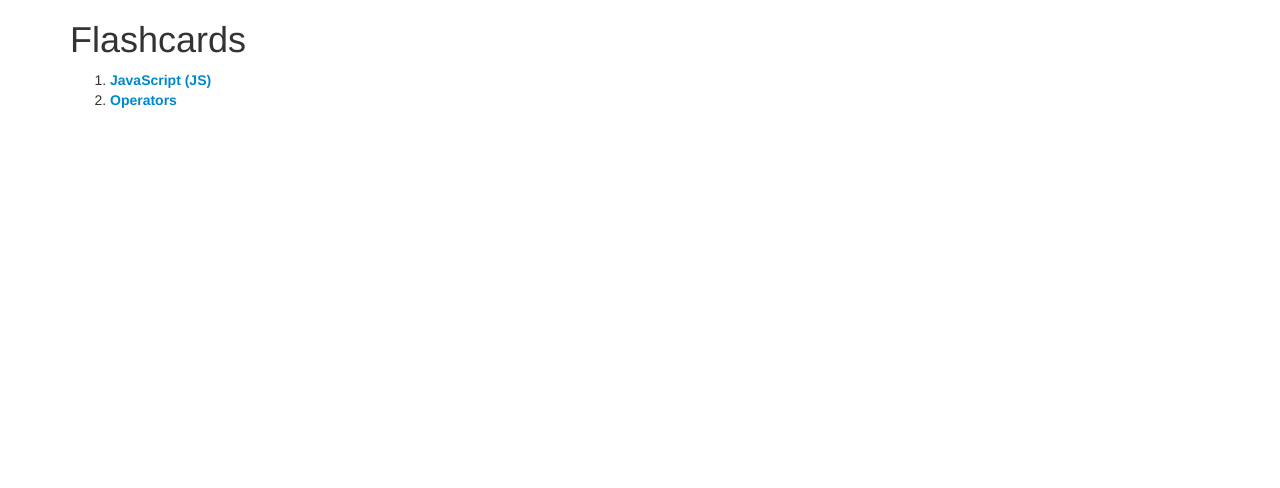
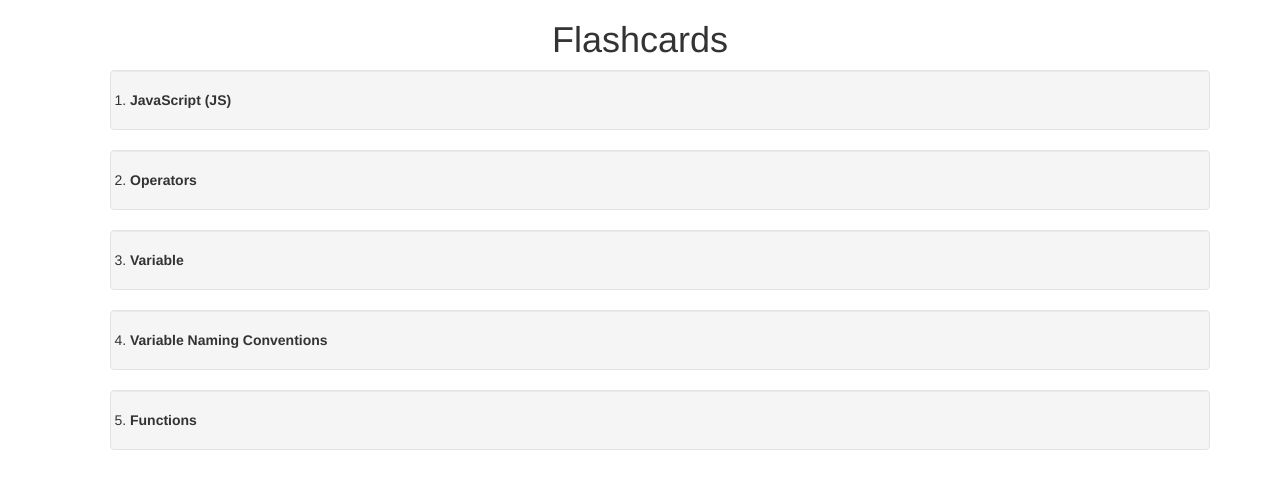
Before and after one commit to brgotting/flashcard-project, a plain HTML site: page index.html in a window 1280 px wide. Drawn offline with Linux system fonts and the light colour scheme.

Commit message:
add definitions, create clickable wells, center title

```diff
--- a/css/styles.css
+++ b/css/styles.css
@@ -2,9 +2,9 @@
   display: none;
 }
 
-.clickable {
+.well {
   cursor: pointer;
-  color: #0088cc;
+
 }
 
 .clickable:hover {
--- a/index.html
+++ b/index.html
@@ -9,13 +9,29 @@
 </head>
   <body>
     <div class="container">
-      <h1>Flashcards</h1>
+      <h1 align=center>Flashcards</h1>
 
 
         <ol>
-            <li><span id="jsclick" class="clickable"><strong>JavaScript (JS)</strong></span> <span id="js" class="definition">is an ancient game riddled in mystery and deceit. Though it appears to be an innocent children's pastime, you may change your mind when you learn of its treacherous history.</span></li>
+          <div class="well" id="jsclick" class="clickable">
+            <li><span><strong>JavaScript (JS)</strong></span> <span id="js" class="definition">an object-oriented computer programming language commonly used to create interactive effects within web browsers.</span></li>
+          </div>
 
-            <li><span id="opclick" class="clickable"><strong>Operators</strong></span> <span id="op" class="definition">is an ancient game riddled in mystery and deceit. Though it appears to be an innocent children's pastime, you may change your mind when you learn of its treacherous history.</span></li>
+          <div class="well" id="opclick" class="clickable">
+            <li><span><strong>Operators</strong></span> <span id="op" class="definition"> a character that represents an action.</span></li>
+          </div>
+
+          <div class="well" id="vbclick" class="clickable">
+            <li><span><strong>Variable</strong></span> <span id="vb" class="definition">a value that can change, depending on conditions or on information passed to the program.</span></li>
+          </div>
+
+          <div class="well" id="vbncclick" class="clickable">
+            <li><span><strong>Variable Naming Conventions</strong></span> <span id="vbnc" class="definition">a set of rules for choosing the character sequence to be used for identifiers which denote variables, types, functions, and other entities in source code and documentation.</span></li>
+          </div>
+
+          <div class="well" id="fnclick" class="clickable">
+            <li><span><strong>Functions</strong></span> <span id="fn" class="definition">a named section of a program that performs a specific task.</span></li>
+          </div>
         </ol>
 
 
--- a/js/scripts.js
+++ b/js/scripts.js
@@ -8,4 +8,13 @@ $(document).ready(function() {
     $("#op").toggle();
   });
 
+  $("#vbclick").click(function() {
+    $("#vb").toggle();
+  });
+  $("#vbncclick").click(function() {
+    $("#vbnc").toggle();
+  });
+  $("#fnclick").click(function() {
+    $("#fn").toggle();
+  });
 });
```
